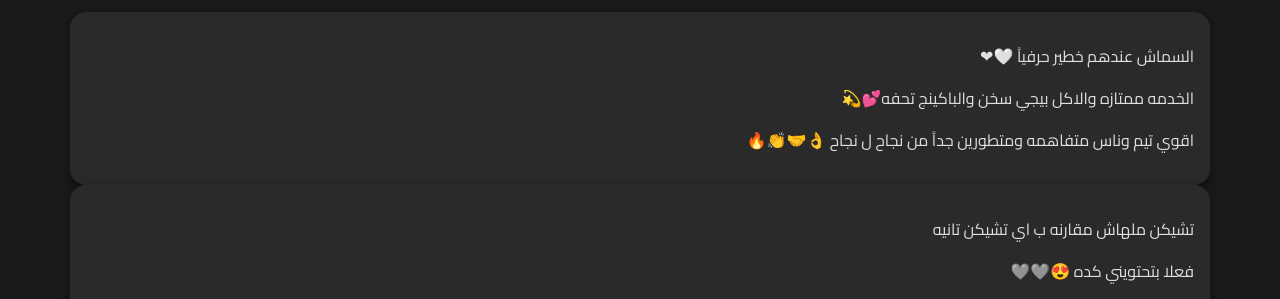
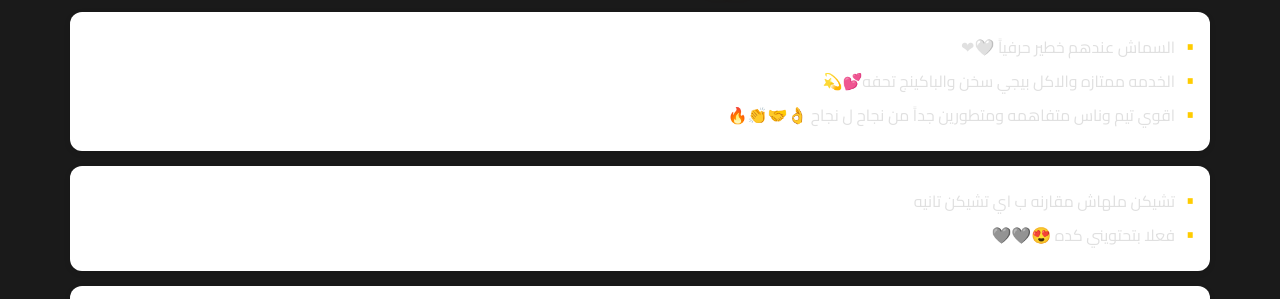
Before and after one commit to Kelany0fficial/bb2-BuRger, a plain HTML site: page index.html in a window 1280 px wide. Shown: the part 503-802 px from the top of the page. Drawn offline with Linux system fonts and the light colour scheme.

Commit message:
Update style.css

```diff
--- a/style.css
+++ b/style.css
@@ -369,17 +369,28 @@ textarea {
 
 
 
-.reviews p {
-  position: relative;
-  padding-right: 18px;   /* مسافة من اليمين */
-  margin: 6px 0;
+.review-list {
+  background: #fff;
+  border-radius: 12px;
+  padding: 15px;
+  margin: 15px 0;
+  box-shadow: 0 2px 6px rgba(0,0,0,0.1);
+  font-family: "Cairo", sans-serif;
 }
 
-.reviews p::before {
-  content: "•";           /* النقطة */
+.review-list p {
+  position: relative;
+  padding-right: 20px;
+  margin: 8px 0;
+  font-size: 16px;
+  line-height: 1.6;
+}
+
+.review-list p::before {
+  content: "•";
   position: absolute;
-  right: 0;               /* يمين مع العربي */
-  color: var(--brand);    /* لون البراند (الأصفر) */
-  font-size: 18px;
+  right: 0;
+  color: #ffcc00;   /* لون أصفر براند */
+  font-size: 20px;
   line-height: 1;
 }
```
